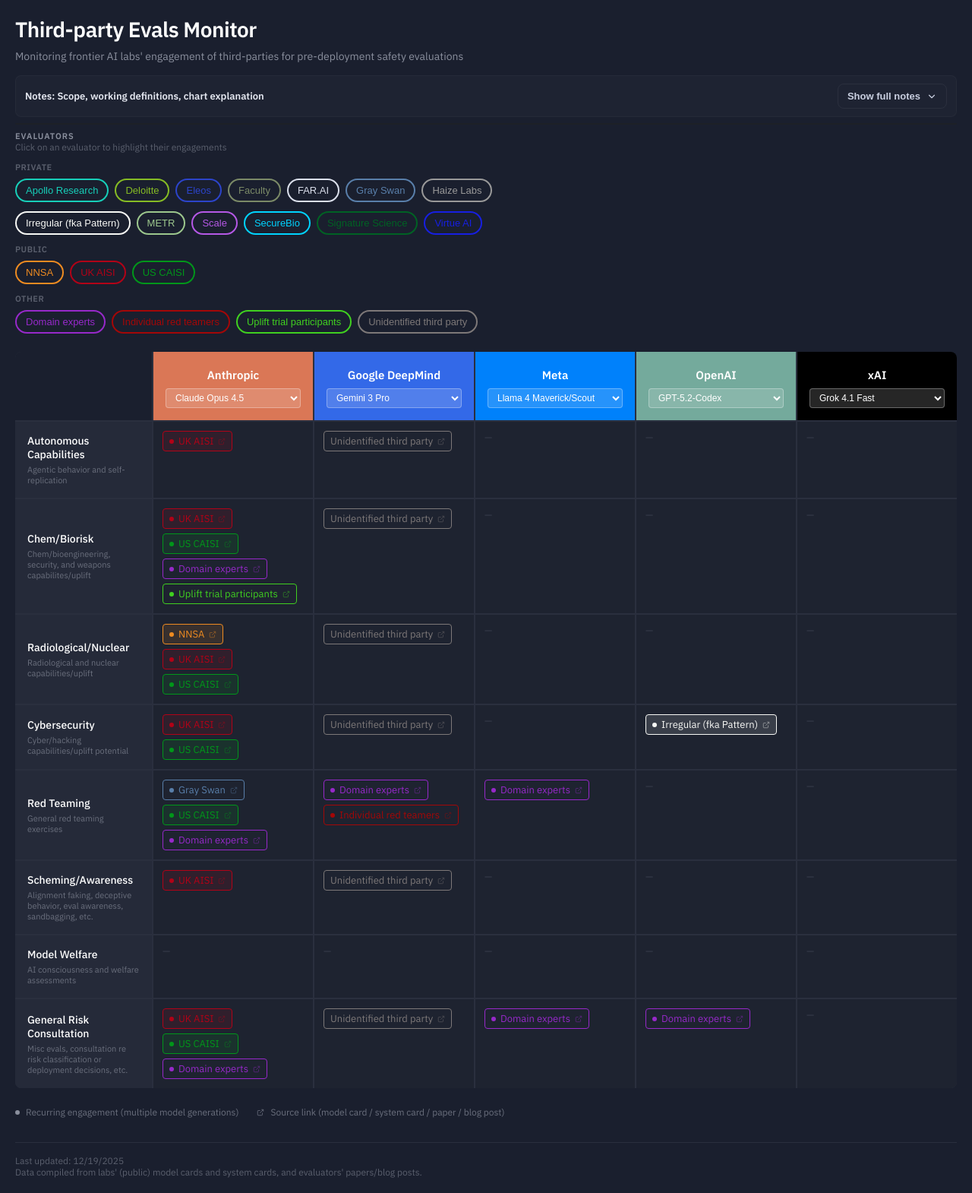
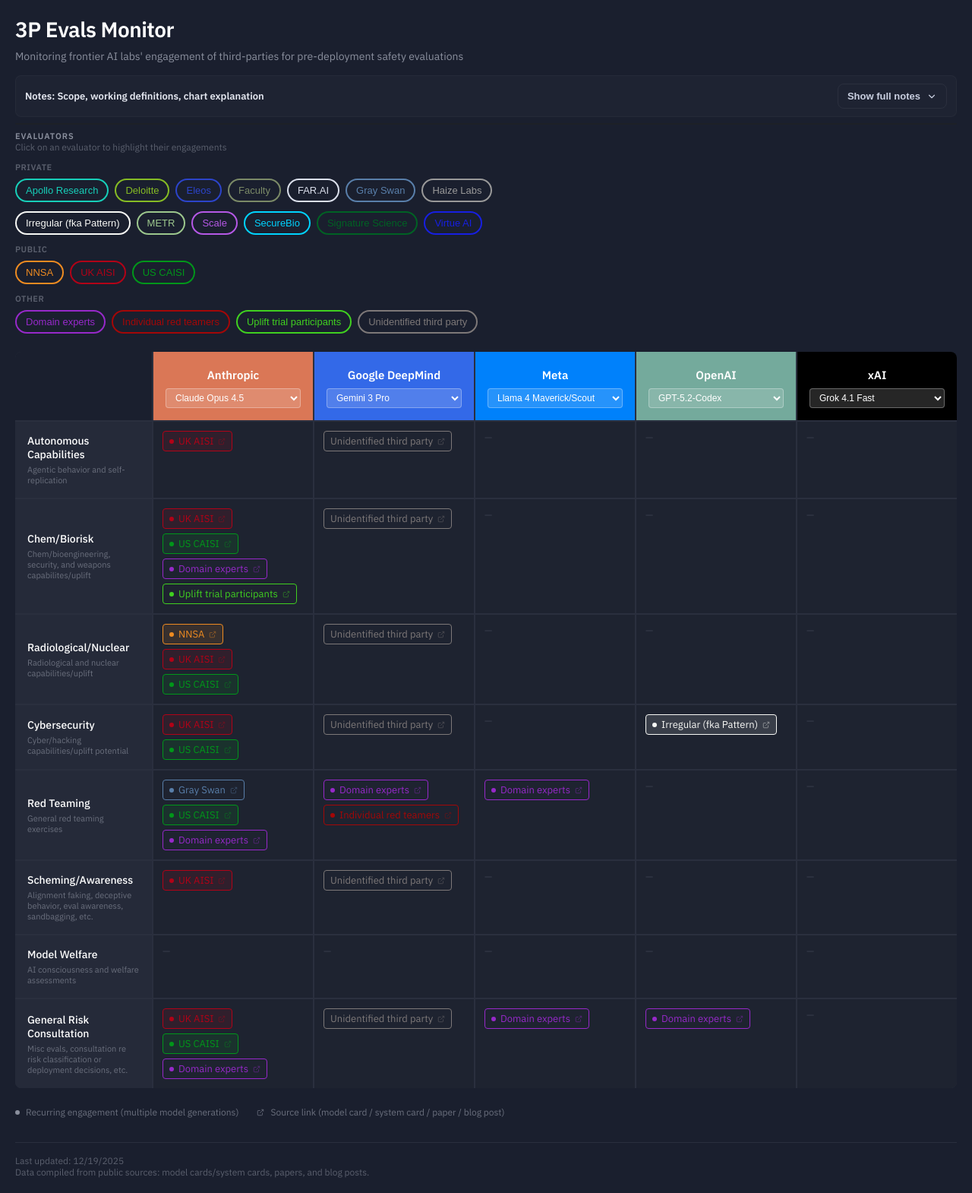
Before and after one commit to s-w-kelly/3P-Evals, a React (Vite) app: page / in a window 1280 px wide. Shown: the whole page at 76% size. Built offline with nearby package versions, Linux system fonts and the light colour scheme.

Commit message:
Revise notes and update title

```diff
--- a/index.html
+++ b/index.html
@@ -4,7 +4,11 @@
     <meta charset="UTF-8" />
     <link rel="icon" type="image/svg+xml" href="/vite.svg" />
     <meta name="viewport" content="width=device-width, initial-scale=1.0" />
-    <title>AI Safety Testing Tracker</title>
+    <title>3P Evals Monitor</title>
+    <meta property="og:title" content="3P Evals Monitor" />
+    <meta property="og:description" content="Monitoring frontier AI labs' engagement of third-parties for pre-deployment safety evaluations" />
+    <meta property="og:type" content="website" />
+    <meta property="og:url" content="https://3-p-evals.vercel.app/" />
     <link rel="preconnect" href="https://fonts.googleapis.com">
     <link rel="preconnect" href="https://fonts.gstatic.com" crossorigin>
     <link href="https://fonts.googleapis.com/css2?family=IBM+Plex+Sans:wght@400;500;600&display=swap" rel="stylesheet">
--- a/src/data.js
+++ b/src/data.js
@@ -979,10 +979,10 @@
  * Site metadata
  */
 export const siteConfig = {
-  title: "Third-party Evals Monitor",
+  title: "3P Evals Monitor",
   subtitle: "Monitoring frontier AI labs' engagement of third-parties for pre-deployment safety evaluations",
   lastUpdated: "12/19/2025",
-  dataSource: "Data compiled from labs' (public) model cards and system cards, and evaluators' papers/blog posts.",
+  dataSource: "Data compiled from public sources: model cards/system cards, papers, and blog posts.",
   notesFull: `
   <p>The chart below reflects all third-party safety evals performed for major AI models released since 2023.</p>
   <p></p>
@@ -1032,6 +1032,9 @@
           Each cell lists the third parties that performed that type of eval for that model.
         </li>
         <li>
+        Clicking on the party will send you to the source I used to determine this info (i.e., the system card, blog post, or paper discussing that model and evals performed on it).
+        </li>
+        <li>
           Dots next to the name of the third party denote a <strong>recurring engagement</strong> (i.e., that party has performed evals for that lab before, as of that model release).
         </li>
         <li>
```
